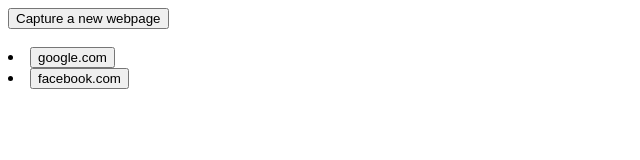
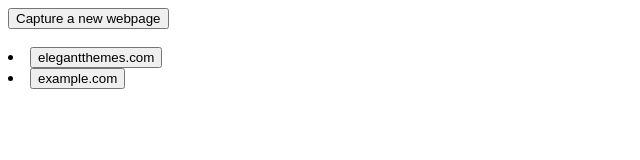
Before and after one commit to emiliale/demoboost-task, a React (Create React App) app in the folder client/: page / in a window 1280 px wide. Shown: the top 160 px of the page, without its empty margins (0-640 px from the left). Built offline with nearby package versions, Linux system fonts and the light colour scheme.

Commit message:
Added location.pathname

```diff
--- a/client/src/App.tsx
+++ b/client/src/App.tsx
@@ -1,6 +1,6 @@
 import React from 'react';
 import { Route, BrowserRouter, Routes } from "react-router-dom";
-import MainPage from "./views/MainPage"
+import SearchPage from "./views/SearchPage"
 import List from "./views/ListPage"
 import Webpage from "./views/Webpage"
 
@@ -11,7 +11,7 @@ const App: React.FC = () => {
       <BrowserRouter>
         <Routes>
           <Route path="/" element={<List />} />
-          <Route path="/search" element={<MainPage />} />
+          <Route path="/search" element={<SearchPage />} />
           <Route path="/:webpage" element={<Webpage />} />
         </Routes>
       </BrowserRouter>
--- a/client/src/views/ListPage.tsx
+++ b/client/src/views/ListPage.tsx
@@ -1,9 +1,9 @@
-import React, { Component } from "react";
+import React from "react";
 import { useNavigate } from 'react-router-dom'
 
 const ListPage: React.FC = () => {
 
-    const webpages: string[] = ['https://google.com', 'https://facebook.com']
+    const webpages: string[] = ['https://elegantthemes.com/', 'https://example.com']
     const splitedWebpages: string[] = webpages.map((webpage => webpage.split('/')[2]))
     const listItems: JSX.Element[] =
         splitedWebpages.map((webpage) =>
--- a/client/src/views/Webpage.tsx
+++ b/client/src/views/Webpage.tsx
@@ -1,12 +1,15 @@
 import React from "react";
+import { useLocation } from 'react-router-dom';
 
+const Webpage: React.FC = () => {
+    const location = useLocation()
 
-function Webpage() {
     return (
         <div>
             <iframe
                 style={{ height: "calc(100vh - 4px)", width: "calc(100vw - 4px)" }}
-                src="https://example.com"
+                title={location.pathname}
+                src={`https:/${location.pathname}`}
                 frameBorder="0"
                 allowFullScreen>
             </iframe>
```
Also changed, not shown: client/src/views/SearchPage.tsx (renamed from client/src/views/MainPage.tsx, +4 -6 lines).
